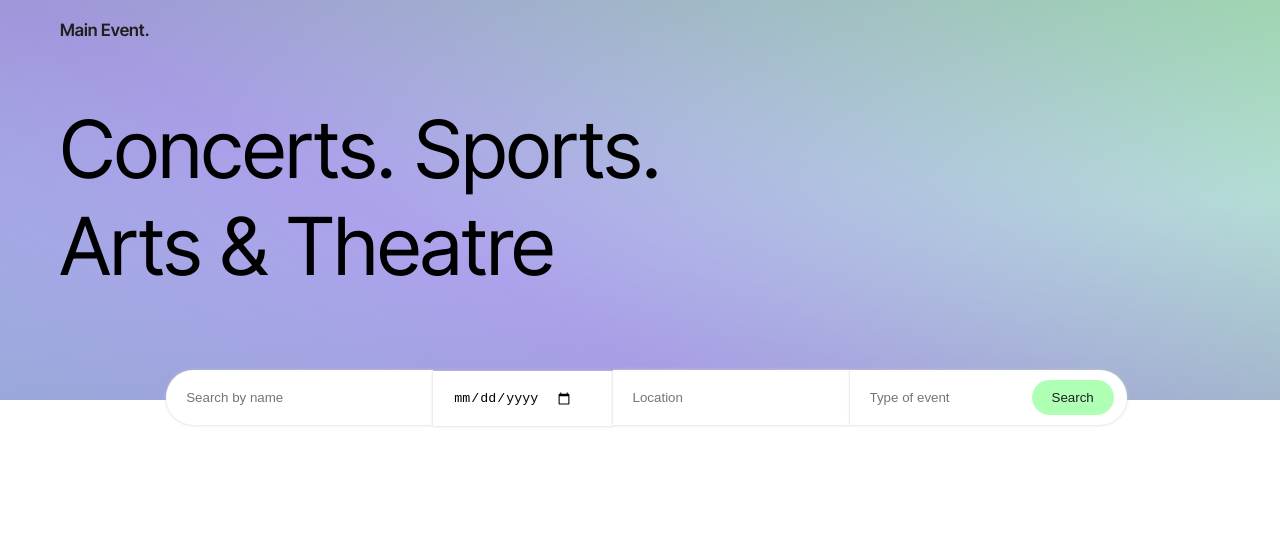
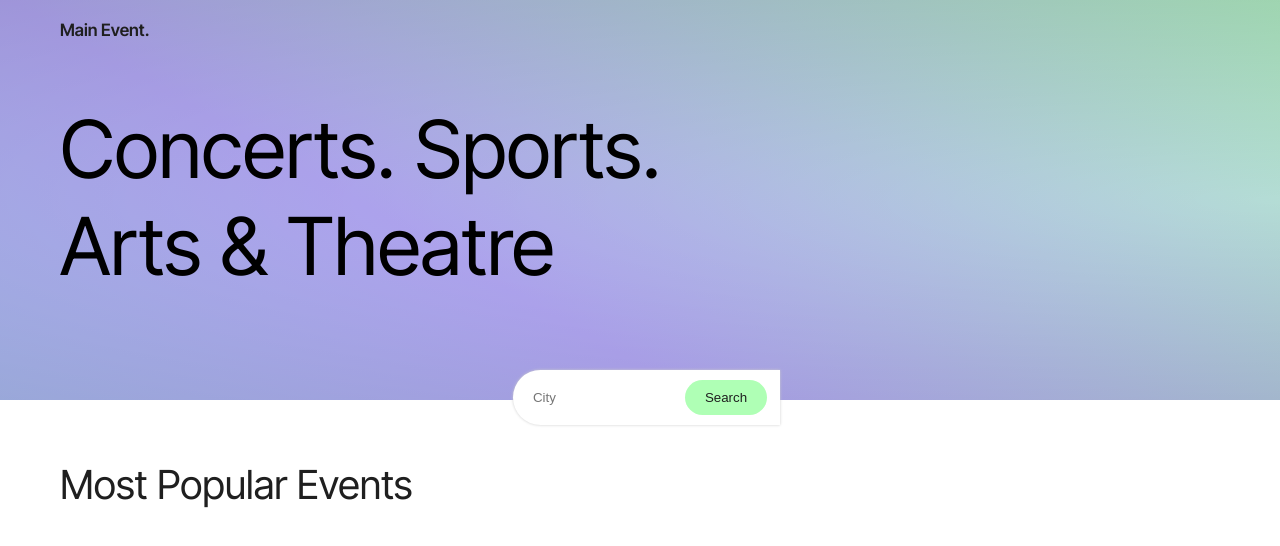
Before and after one commit to victhall/main-event, a React (Create React App) app: page / in a window 1280 px wide. Shown: the top 546 px of the page. Built offline with nearby package versions, Linux system fonts and the light colour scheme.

Commit message:
validate api call and inputs

```diff
--- a/package.json
+++ b/package.json
@@ -6,8 +6,11 @@
     "@testing-library/jest-dom": "^5.16.5",
     "@testing-library/react": "^13.3.0",
     "@testing-library/user-event": "^13.5.0",
+    "axios": "^0.27.2",
+    "dotenv": "^16.0.3",
     "react": "^18.2.0",
     "react-dom": "^18.2.0",
+    "react-icons": "^4.4.0",
     "react-scripts": "5.0.1",
     "web-vitals": "^2.1.4"
   },
--- a/src/component/Events.js
+++ b/src/component/Events.js
@@ -0,0 +1,7 @@
+import classes from './Events.module.css'
+
+export default function Events() {
+  return (
+    <h1 className={classes.title}>Most Popular Events</h1>
+  )
+}
--- /dev/null
+++ b/src/component/Events.module.css
@@ -0,0 +1,8 @@
+@import url('https://fonts.googleapis.com/css2?family=Inter+Tight:wght@300;400;600&display=swap');
+
+.title {
+  margin-top: 40px;
+  font-family: 'Inter Tight', sans-serif;
+  font-size: 40px;
+  font-weight: 400;
+}
--- a/src/component/Home.js
+++ b/src/component/Home.js
@@ -1,17 +1,46 @@
 import classes from './Home.module.css'
 import SeachBar from './SearchBar'
+import Events from './Events'
+import { useEffect, useRef, useState } from 'react'
+import axios from 'axios'
 
 export default function Home() {
+  const [eventData, setEventData] = useState([])
+
+
+  // useEffect(() => {
+  //   async function getEventData() {
+  //     const res = await axios.get(`https://app.ticketmaster.com/discovery/v2/events.json?apikey=${process.env.REACT_APP_TM_API_KEY}&city=toronto`)
+  //     console.log(res.data)
+  //     setEventData(res.data)
+  //   }
+  //   getEventData()
+  // }, [])
+
+  const search = (enteredCity) => {
+axios.get(`https://app.ticketmaster.com/discovery/v2/events.json?apikey=${process.env.REACT_APP_TM_API_KEY}&city=${enteredCity}`)
+.then(response => {
+  const info = response.data
+  console.log(info)
+  setEventData(info)
+}).catch(error => {
+  console.log(error)
+})
+  }
+
+
   return (
     <>
       <div className={classes['aurora-outer']}>
         <div className={classes['aurora-inner']}>
           <h1>Main Event.</h1>
           <h2>Concerts. Sports.<br />Arts &amp; Theatre</h2>
-          <SeachBar />
-
+          <SeachBar search={search}/>
         </div>
       </div>
+      <Events />
     </>
   )
 }
+
+// localStartDateTime
--- a/src/component/SearchBar.js
+++ b/src/component/SearchBar.js
@@ -1,27 +1,38 @@
+import { useState } from 'react'
 import classes from './SearchBar.module.css'
-export default function SeachBar() {
+
+export default function SeachBar(props) {
+  const [enteredCity, setEnteredCity] = useState('');
+  const [enteredDate, setEnteredDate] = useState('');
+
+  const cityChangeHandler = function(e) {
+    setEnteredCity(e.target.value);
+
+  }
+
+  const submitHandler = function (e) {
+    e.preventDefault();
+
+    props.search(enteredCity)
+    setEnteredCity('');
+
+  }
+
+
   return (
     <div className={classes.form}>
-      <form>
+      <form onSubmit={submitHandler}>
         <input
-          className={classes['name-input']}
-          placeholder='Search by name'
+          className={classes['city-input']}
+          placeholder='City'
           type='text'
+          value={enteredCity}
+          onChange={cityChangeHandler}
         />
-        <input
-        className={classes['date-input']}
+        {/* <input
+          className={classes['date-input']}
           type='date'
-        />
-        <input
-        className={classes['location-input']}
-          placeholder='Location'
-          type='text'
-        />
-        <input
-        className={classes['event-input']}
-          placeholder='Type of event'
-          type='text'
-        />
+        /> */}
         <button>Search</button>
       </form>
     </div>
--- a/src/component/SearchBar.module.css
+++ b/src/component/SearchBar.module.css
@@ -12,7 +12,7 @@
   box-shadow: 0 0 3px #ccc;
 }
 
-.name-input {
+.city-input {
   border-radius: 1px solid black;
   padding: 20px 70px 20px 20px;
   border-bottom-left-radius: 50px;
@@ -21,16 +21,13 @@
 
 .event-input {
   padding: 20px 80px 20px 20px;
-  border-bottom-right-radius: 50px;
-  border-top-right-radius: 50px;
+
 }
 
 .date-input {
-  padding: 19px 40px 19px 20px;
-}
-
-.location-input {
-  padding: 20px 40px 20px 20px;
+  padding: 19px 120px 19px 20px;
+  border-bottom-right-radius: 50px;
+  border-top-right-radius: 50px;
 }
 
 button {
```
Also changed, not shown: 2 other files (tests, documents, lock files or other folders).
